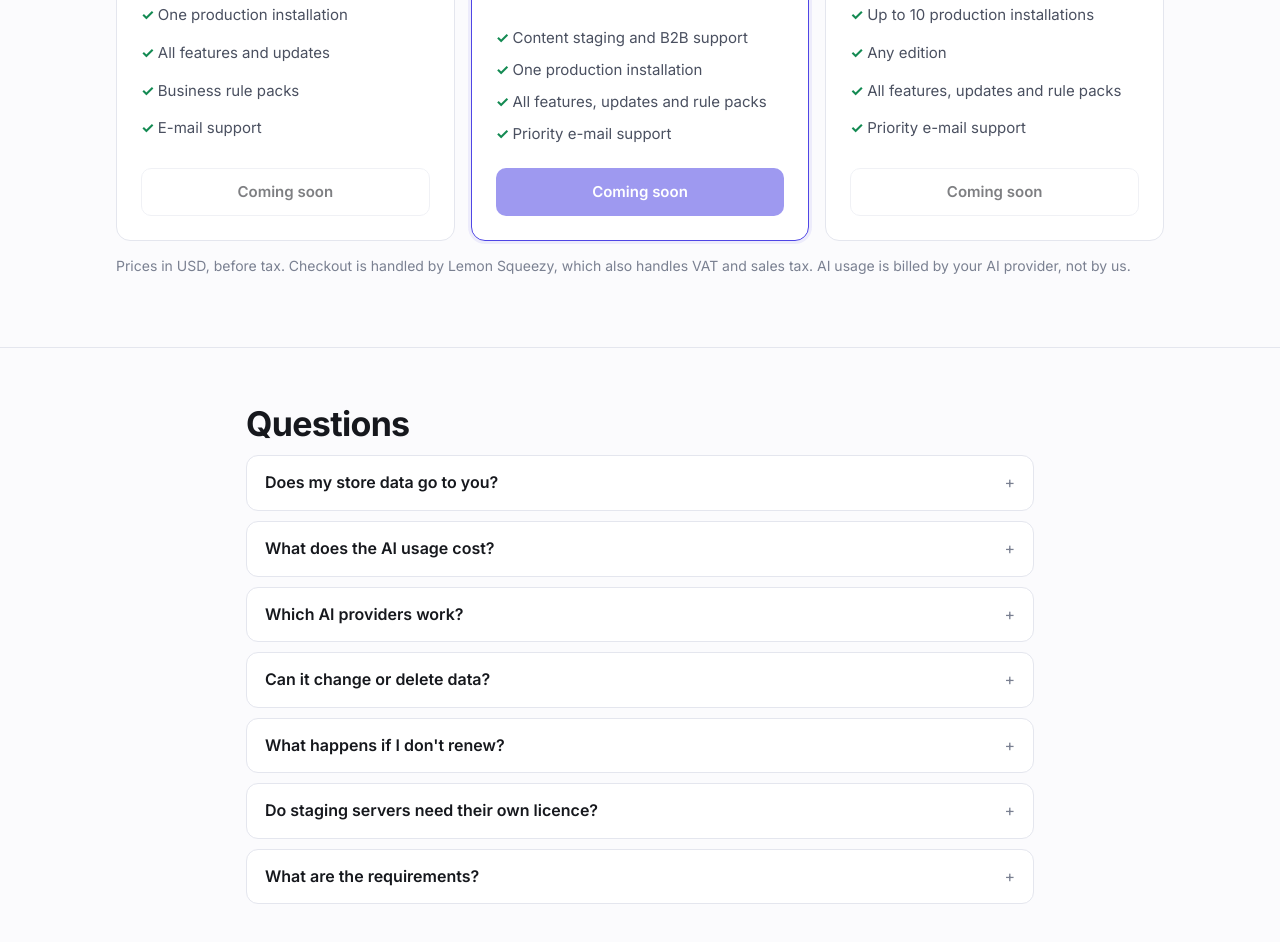
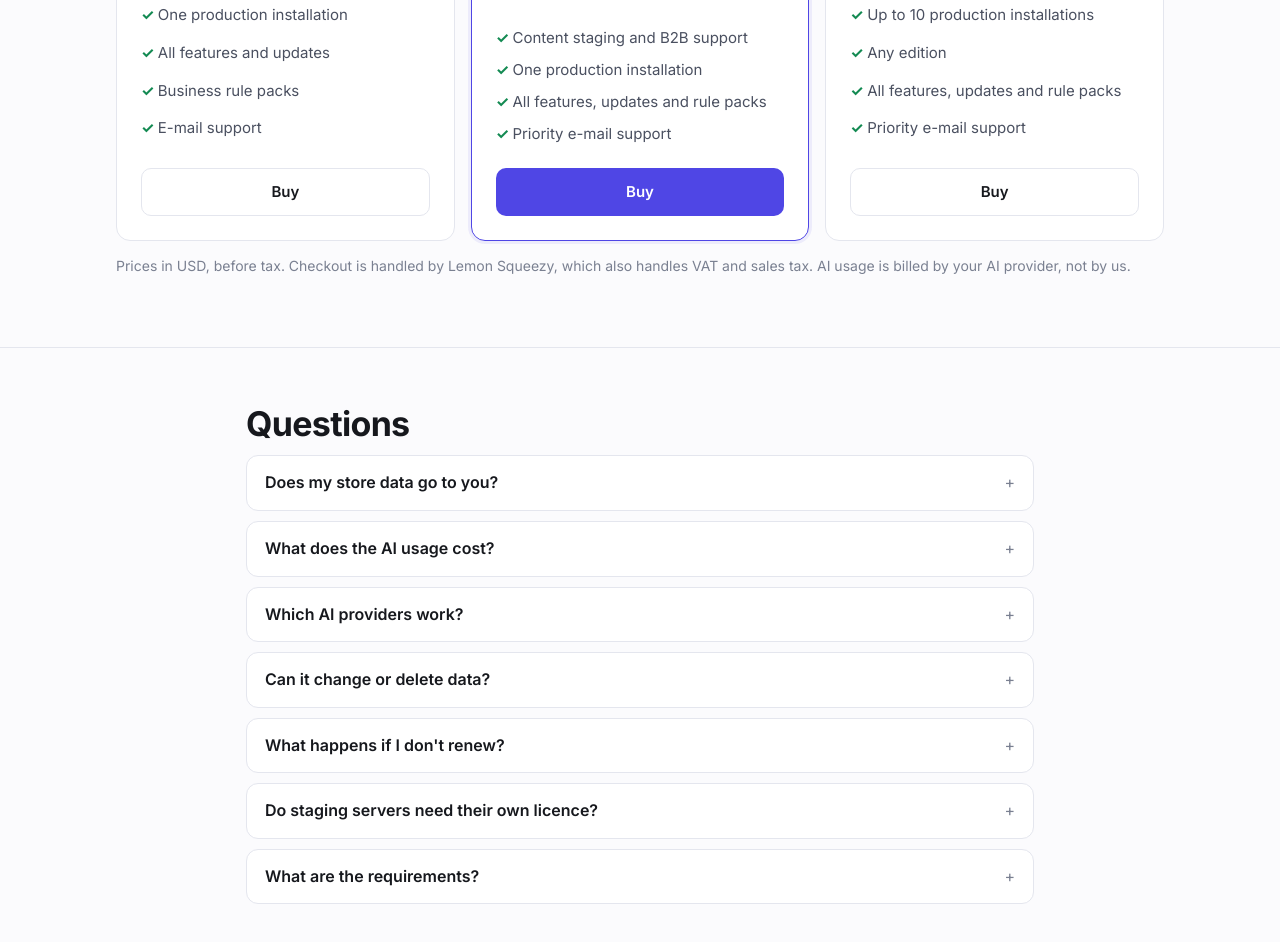
Before and after one commit to gauravharsh15/aireports-site, a plain HTML site: page index.html in a window 1280 px wide. Shown: the part 2744-3686 px from the top of the page. Drawn offline with Linux system fonts and the light colour scheme.

Commit message:
Turn on checkout links; fill in licensor and governing law
Co-Authored-By: Claude Opus 5.5 <noreply@anthropic.com>

```diff
--- a/site.js
+++ b/site.js
@@ -1,9 +1,9 @@
 // Fill these in once Lemon Squeezy is set up; empty values show "Coming soon".
 const SITE = {
   checkout: {
-    opensource: "",
-    commerce: "",
-    agency: "",
+    opensource: "https://gauravsextensions.lemonsqueezy.com/checkout/buy/0b0accc2-dc47-45f5-9547-edfbd9852154",
+    commerce: "https://gauravsextensions.lemonsqueezy.com/checkout/buy/57a766d0-3aa3-4081-8904-89c7f23c67aa",
+    agency: "https://gauravsextensions.lemonsqueezy.com/checkout/buy/7e053eb3-623c-4773-9cc4-d9c857ab702b",
   },
   contactEmail: "",
 };
```
Also changed, not shown: licence.html (+2 -2 lines).
